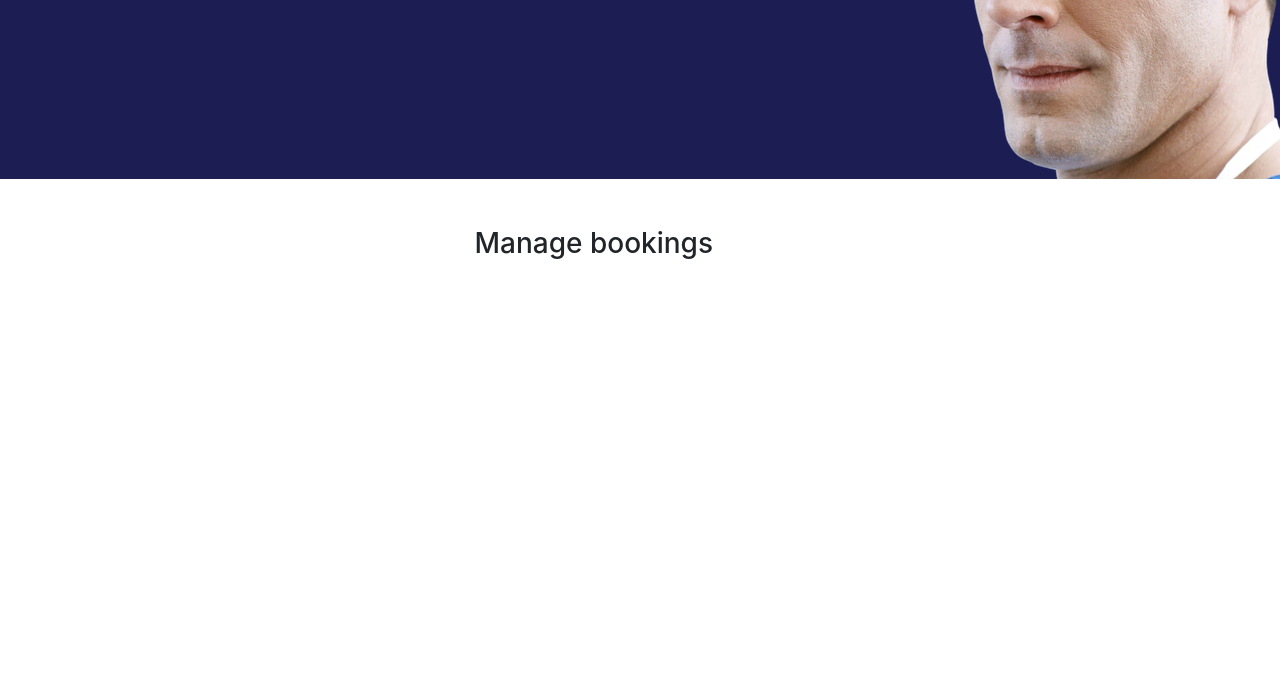
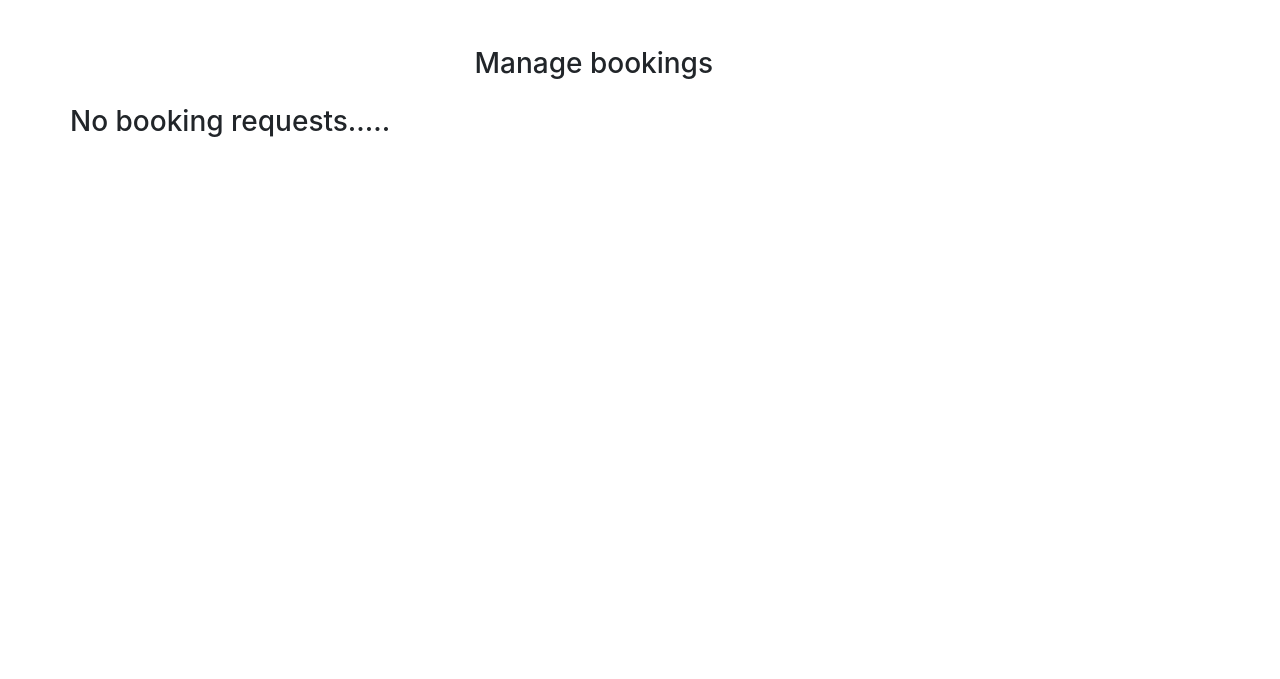
Before and after one commit to nagarajpandith/live-stream-studio-booking, a Django app: page /manage-bookings/ in a window 1280 px wide. Shown: the part 121-800 px from the top of the page. Run offline with Django 4.2, Linux system fonts and the light colour scheme; data that the repository does not hold is empty; some libraries are stand-ins or nearby versions.

Commit message:
Updated manage front end

```diff
--- a/static/css/styles.css
+++ b/static/css/styles.css
@@ -4,7 +4,7 @@
 
 .header {
   background: #1c1e53 url("img/header.png") no-repeat fixed center;
-  min-height: 1000px;
+  min-height: 30px;
   font-family: "Source Sans Pro", sans-serif;
 }
 
@@ -477,4 +477,3 @@
   outline: none;
   border: 1px solid rgba(0, 0, 0, 0.1);
 }
-/* Booking-Form */
--- a/templates/base.html
+++ b/templates/base.html
@@ -20,9 +20,9 @@
 <body>
 
   <div class="header" style="
-  background:#1C1E53 url('../static/img/header.png') no-repeat fixed center
+  background:#1C1E53 url('../static/img/headerr.png') no-repeat fixed center;
   {% if "booking" in request.path %}
-  max-height:300px!important;min-height:300px!important;
+  max-height:0px!important;min-height:0px!important;
   {% endif %}
   ">
 
--- a/templates/booking.html
+++ b/templates/booking.html
@@ -136,7 +136,7 @@
     </div>
 
 {% endblock content %}
-
+  {% block footer %}{% endblock footer %}
   {% block script %}
     function validate(val) {
     v1 = document.getElementById("fname");
--- a/templates/manage-bookings.html
+++ b/templates/manage-bookings.html
@@ -1,350 +1,104 @@
-{% extends 'base.html' %}
+{% extends 'base.html' %} {% block style %} .card-margin { margin-bottom:
+1.875rem; } .card { border: 0; box-shadow: 0px 0px 10px 0px rgba(82, 63, 105,
+0.1); -webkit-box-shadow: 0px 0px 10px 0px rgba(82, 63, 105, 0.1);
+-moz-box-shadow: 0px 0px 10px 0px rgba(82, 63, 105, 0.1); -ms-box-shadow: 0px
+0px 10px 0px rgba(82, 63, 105, 0.1); } .card { position: relative; display:
+flex; flex-direction: column; min-width: 0; word-wrap: break-word;
+background-color: #ffffff; background-clip: border-box; border: 1px solid
+#e6e4e9; border-radius: 8px; } .card .card-header.no-border { border: 0; } .card
+.card-header { background: none; padding: 0 0.9375rem; font-weight: 500;
+display: flex; align-items: center; min-height: 50px; } .card-header:first-child
+{ border-radius: calc(8px - 1px) calc(8px - 1px) 0 0; } .widget-49
+.widget-49-title-wrapper { display: flex; align-items: center; } .widget-49
+.widget-49-title-wrapper .widget-49-date-primary { display: flex; align-items:
+center; justify-content: center; flex-direction: column; background-color:
+#edf1fc; width: 4rem; height: 4rem; border-radius: 50%; } .widget-49
+.widget-49-title-wrapper .widget-49-date-primary .widget-49-date-day { color:
+#4e73e5; font-weight: 500; font-size: 1.5rem; line-height: 1; } .widget-49
+.widget-49-title-wrapper .widget-49-date-primary .widget-49-date-month { color:
+#4e73e5; line-height: 1; font-size: 1rem; text-transform: uppercase; }
+.widget-49 .widget-49-title-wrapper .widget-49-date-secondary { display: flex;
+align-items: center; justify-content: center; flex-direction: column;
+background-color: #fcfcfd; width: 4rem; height: 4rem; border-radius: 50%; }
+.widget-49 .widget-49-title-wrapper .widget-49-date-secondary
+.widget-49-date-day { color: #dde1e9; font-weight: 500; font-size: 1.5rem;
+line-height: 1; } .widget-49 .widget-49-title-wrapper .widget-49-date-secondary
+.widget-49-date-month { color: #dde1e9; line-height: 1; font-size: 1rem;
+text-transform: uppercase; } .widget-49 .widget-49-title-wrapper
+.widget-49-date-success { display: flex; align-items: center; justify-content:
+center; flex-direction: column; background-color: #e8faf8; width: 4rem; height:
+4rem; border-radius: 50%; } .widget-49 .widget-49-title-wrapper
+.widget-49-date-success .widget-49-date-day { color: #17d1bd; font-weight: 500;
+font-size: 1.5rem; line-height: 1; } .widget-49 .widget-49-title-wrapper
+.widget-49-date-success .widget-49-date-month { color: #17d1bd; line-height: 1;
+font-size: 1rem; text-transform: uppercase; } .widget-49
+.widget-49-title-wrapper .widget-49-date-info { display: flex; align-items:
+center; justify-content: center; flex-direction: column; background-color:
+#ebf7ff; width: 4rem; height: 4rem; border-radius: 50%; } .widget-49
+.widget-49-title-wrapper .widget-49-date-info .widget-49-date-day { color:
+#36afff; font-weight: 500; font-size: 1.5rem; line-height: 1; } .widget-49
+.widget-49-title-wrapper .widget-49-date-info .widget-49-date-month { color:
+#36afff; line-height: 1; font-size: 1rem; text-transform: uppercase; }
+.widget-49 .widget-49-title-wrapper .widget-49-date-warning { display: flex;
+align-items: center; justify-content: center; flex-direction: column;
+background-color: floralwhite; width: 4rem; height: 4rem; border-radius: 50%; }
+.widget-49 .widget-49-title-wrapper .widget-49-date-warning .widget-49-date-day
+{ color: #FFC868; font-weight: 500; font-size: 1.5rem; line-height: 1; }
+.widget-49 .widget-49-title-wrapper .widget-49-date-warning
+.widget-49-date-month { color: #FFC868; line-height: 1; font-size: 1rem;
+text-transform: uppercase; } .widget-49 .widget-49-title-wrapper
+.widget-49-date-danger { display: flex; align-items: center; justify-content:
+center; flex-direction: column; background-color: #feeeef; width: 4rem; height:
+4rem; border-radius: 50%; } .widget-49 .widget-49-title-wrapper
+.widget-49-date-danger .widget-49-date-day { color: #F95062; font-weight: 500;
+font-size: 1.5rem; line-height: 1; } .widget-49 .widget-49-title-wrapper
+.widget-49-date-danger .widget-49-date-month { color: #F95062; line-height: 1;
+font-size: 1rem; text-transform: uppercase; } .widget-49
+.widget-49-title-wrapper .widget-49-date-light { display: flex; align-items:
+center; justify-content: center; flex-direction: column; background-color:
+#fefeff; width: 4rem; height: 4rem; border-radius: 50%; } .widget-49
+.widget-49-title-wrapper .widget-49-date-light .widget-49-date-day { color:
+#f7f9fa; font-weight: 500; font-size: 1.5rem; line-height: 1; } .widget-49
+.widget-49-title-wrapper .widget-49-date-light .widget-49-date-month { color:
+#f7f9fa; line-height: 1; font-size: 1rem; text-transform: uppercase; }
+.widget-49 .widget-49-title-wrapper .widget-49-date-dark { display: flex;
+align-items: center; justify-content: center; flex-direction: column;
+background-color: #ebedee; width: 4rem; height: 4rem; border-radius: 50%; }
+.widget-49 .widget-49-title-wrapper .widget-49-date-dark .widget-49-date-day {
+color: #394856; font-weight: 500; font-size: 1.5rem; line-height: 1; }
+.widget-49 .widget-49-title-wrapper .widget-49-date-dark .widget-49-date-month {
+color: #394856; line-height: 1; font-size: 1rem; text-transform: uppercase; }
+.widget-49 .widget-49-title-wrapper .widget-49-date-base { display: flex;
+align-items: center; justify-content: center; flex-direction: column;
+background-color: #f0fafb; width: 4rem; height: 4rem; border-radius: 50%; }
+.widget-49 .widget-49-title-wrapper .widget-49-date-base .widget-49-date-day {
+color: #68CBD7; font-weight: 500; font-size: 1.5rem; line-height: 1; }
+.widget-49 .widget-49-title-wrapper .widget-49-date-base .widget-49-date-month {
+color: #68CBD7; line-height: 1; font-size: 1rem; text-transform: uppercase; }
+.widget-49 .widget-49-title-wrapper .widget-49-meeting-info { display: flex;
+flex-direction: column; margin-left: 1rem; } .widget-49 .widget-49-title-wrapper
+.widget-49-meeting-info .widget-49-pro-title { color: #3c4142; font-size: 14px;
+} .widget-49 .widget-49-title-wrapper .widget-49-meeting-info
+.widget-49-meeting-time { color: #B1BAC5; font-size: 13px; } .widget-49
+.widget-49-meeting-points { font-weight: 400; font-size: 13px; margin-top:
+.5rem; } .widget-49 .widget-49-meeting-points .widget-49-meeting-item { display:
+list-item; color: #727686; } .widget-49 .widget-49-meeting-points
+.widget-49-meeting-item span { margin-left: .5rem; } .widget-49
+.widget-49-meeting-action { text-align: right; } .widget-49
+.widget-49-meeting-action a { text-transform: uppercase; } .wrapper { display:
+flex; justify-content: center; align-items: center } .page-link { position:
+relative; display: block; color: #D85600 !important; text-decoration: none;
+background-color: #fff; border: 1px solid #D85600 !important } .page-link:hover
+{ z-index: 2; color: #fff !important; background-color: #D85600; border-color:
+#024dbc } .page-link:focus { z-index: 3; outline: 0; box-shadow: none }
 
-{% block style %}
-
-  .card-margin {
-      margin-bottom: 1.875rem;
-  }
-
-  .card {
-      border: 0;
-      box-shadow: 0px 0px 10px 0px rgba(82, 63, 105, 0.1);
-      -webkit-box-shadow: 0px 0px 10px 0px rgba(82, 63, 105, 0.1);
-      -moz-box-shadow: 0px 0px 10px 0px rgba(82, 63, 105, 0.1);
-      -ms-box-shadow: 0px 0px 10px 0px rgba(82, 63, 105, 0.1);
-  }
-  .card {
-      position: relative;
-      display: flex;
-      flex-direction: column;
-      min-width: 0;
-      word-wrap: break-word;
-      background-color: #ffffff;
-      background-clip: border-box;
-      border: 1px solid #e6e4e9;
-      border-radius: 8px;
-  }
-
-  .card .card-header.no-border {
-      border: 0;
-  }
-  .card .card-header {
-      background: none;
-      padding: 0 0.9375rem;
-      font-weight: 500;
-      display: flex;
-      align-items: center;
-      min-height: 50px;
-  }
-  .card-header:first-child {
-      border-radius: calc(8px - 1px) calc(8px - 1px) 0 0;
-  }
-
-  .widget-49 .widget-49-title-wrapper {
-    display: flex;
-    align-items: center;
-  }
-
-  .widget-49 .widget-49-title-wrapper .widget-49-date-primary {
-    display: flex;
-    align-items: center;
-    justify-content: center;
-    flex-direction: column;
-    background-color: #edf1fc;
-    width: 4rem;
-    height: 4rem;
-    border-radius: 50%;
-  }
-
-  .widget-49 .widget-49-title-wrapper .widget-49-date-primary .widget-49-date-day {
-    color: #4e73e5;
-    font-weight: 500;
-    font-size: 1.5rem;
-    line-height: 1;
-  }
-
-  .widget-49 .widget-49-title-wrapper .widget-49-date-primary .widget-49-date-month {
-    color: #4e73e5;
-    line-height: 1;
-    font-size: 1rem;
-    text-transform: uppercase;
-  }
-
-  .widget-49 .widget-49-title-wrapper .widget-49-date-secondary {
-    display: flex;
-    align-items: center;
-    justify-content: center;
-    flex-direction: column;
-    background-color: #fcfcfd;
-    width: 4rem;
-    height: 4rem;
-    border-radius: 50%;
-  }
-
-  .widget-49 .widget-49-title-wrapper .widget-49-date-secondary .widget-49-date-day {
-    color: #dde1e9;
-    font-weight: 500;
-    font-size: 1.5rem;
-    line-height: 1;
-  }
-
-  .widget-49 .widget-49-title-wrapper .widget-49-date-secondary .widget-49-date-month {
-    color: #dde1e9;
-    line-height: 1;
-    font-size: 1rem;
-    text-transform: uppercase;
-  }
-
-  .widget-49 .widget-49-title-wrapper .widget-49-date-success {
-    display: flex;
-    align-items: center;
-    justify-content: center;
-    flex-direction: column;
-    background-color: #e8faf8;
-    width: 4rem;
-    height: 4rem;
-    border-radius: 50%;
-  }
-
-  .widget-49 .widget-49-title-wrapper .widget-49-date-success .widget-49-date-day {
-    color: #17d1bd;
-    font-weight: 500;
-    font-size: 1.5rem;
-    line-height: 1;
-  }
-
-  .widget-49 .widget-49-title-wrapper .widget-49-date-success .widget-49-date-month {
-    color: #17d1bd;
-    line-height: 1;
-    font-size: 1rem;
-    text-transform: uppercase;
-  }
-
-  .widget-49 .widget-49-title-wrapper .widget-49-date-info {
-    display: flex;
-    align-items: center;
-    justify-content: center;
-    flex-direction: column;
-    background-color: #ebf7ff;
-    width: 4rem;
-    height: 4rem;
-    border-radius: 50%;
-  }
-
-  .widget-49 .widget-49-title-wrapper .widget-49-date-info .widget-49-date-day {
-    color: #36afff;
-    font-weight: 500;
-    font-size: 1.5rem;
-    line-height: 1;
-  }
-
-  .widget-49 .widget-49-title-wrapper .widget-49-date-info .widget-49-date-month {
-    color: #36afff;
-    line-height: 1;
-    font-size: 1rem;
-    text-transform: uppercase;
-  }
-
-  .widget-49 .widget-49-title-wrapper .widget-49-date-warning {
-    display: flex;
-    align-items: center;
-    justify-content: center;
-    flex-direction: column;
-    background-color: floralwhite;
-    width: 4rem;
-    height: 4rem;
-    border-radius: 50%;
-  }
-
-  .widget-49 .widget-49-title-wrapper .widget-49-date-warning .widget-49-date-day {
-    color: #FFC868;
-    font-weight: 500;
-    font-size: 1.5rem;
-    line-height: 1;
-  }
-
-  .widget-49 .widget-49-title-wrapper .widget-49-date-warning .widget-49-date-month {
-    color: #FFC868;
-    line-height: 1;
-    font-size: 1rem;
-    text-transform: uppercase;
-  }
-
-  .widget-49 .widget-49-title-wrapper .widget-49-date-danger {
-    display: flex;
-    align-items: center;
-    justify-content: center;
-    flex-direction: column;
-    background-color: #feeeef;
-    width: 4rem;
-    height: 4rem;
-    border-radius: 50%;
-  }
-
-  .widget-49 .widget-49-title-wrapper .widget-49-date-danger .widget-49-date-day {
-    color: #F95062;
-    font-weight: 500;
-    font-size: 1.5rem;
-    line-height: 1;
-  }
-
-  .widget-49 .widget-49-title-wrapper .widget-49-date-danger .widget-49-date-month {
-    color: #F95062;
-    line-height: 1;
-    font-size: 1rem;
-    text-transform: uppercase;
-  }
-
-  .widget-49 .widget-49-title-wrapper .widget-49-date-light {
-    display: flex;
-    align-items: center;
-    justify-content: center;
-    flex-direction: column;
-    background-color: #fefeff;
-    width: 4rem;
-    height: 4rem;
-    border-radius: 50%;
-  }
-
-  .widget-49 .widget-49-title-wrapper .widget-49-date-light .widget-49-date-day {
-    color: #f7f9fa;
-    font-weight: 500;
-    font-size: 1.5rem;
-    line-height: 1;
-  }
-
-  .widget-49 .widget-49-title-wrapper .widget-49-date-light .widget-49-date-month {
-    color: #f7f9fa;
-    line-height: 1;
-    font-size: 1rem;
-    text-transform: uppercase;
-  }
-
-  .widget-49 .widget-49-title-wrapper .widget-49-date-dark {
-    display: flex;
-    align-items: center;
-    justify-content: center;
-    flex-direction: column;
-    background-color: #ebedee;
-    width: 4rem;
-    height: 4rem;
-    border-radius: 50%;
-  }
-
-  .widget-49 .widget-49-title-wrapper .widget-49-date-dark .widget-49-date-day {
-    color: #394856;
-    font-weight: 500;
-    font-size: 1.5rem;
-    line-height: 1;
-  }
-
-  .widget-49 .widget-49-title-wrapper .widget-49-date-dark .widget-49-date-month {
-    color: #394856;
-    line-height: 1;
-    font-size: 1rem;
-    text-transform: uppercase;
-  }
-
-  .widget-49 .widget-49-title-wrapper .widget-49-date-base {
-    display: flex;
-    align-items: center;
-    justify-content: center;
-    flex-direction: column;
-    background-color: #f0fafb;
-    width: 4rem;
-    height: 4rem;
-    border-radius: 50%;
-  }
-
-  .widget-49 .widget-49-title-wrapper .widget-49-date-base .widget-49-date-day {
-    color: #68CBD7;
-    font-weight: 500;
-    font-size: 1.5rem;
-    line-height: 1;
-  }
-
-  .widget-49 .widget-49-title-wrapper .widget-49-date-base .widget-49-date-month {
-    color: #68CBD7;
-    line-height: 1;
-    font-size: 1rem;
-    text-transform: uppercase;
-  }
-
-  .widget-49 .widget-49-title-wrapper .widget-49-meeting-info {
-    display: flex;
-    flex-direction: column;
-    margin-left: 1rem;
-  }
-
-  .widget-49 .widget-49-title-wrapper .widget-49-meeting-info .widget-49-pro-title {
-    color: #3c4142;
-    font-size: 14px;
-  }
-
-  .widget-49 .widget-49-title-wrapper .widget-49-meeting-info .widget-49-meeting-time {
-    color: #B1BAC5;
-    font-size: 13px;
-  }
-
-  .widget-49 .widget-49-meeting-points {
-    font-weight: 400;
-    font-size: 13px;
-    margin-top: .5rem;
-  }
-
-  .widget-49 .widget-49-meeting-points .widget-49-meeting-item {
-    display: list-item;
-    color: #727686;
-  }
-
-  .widget-49 .widget-49-meeting-points .widget-49-meeting-item span {
-    margin-left: .5rem;
-  }
-
-  .widget-49 .widget-49-meeting-action {
-    text-align: right;
-  }
-
-  .widget-49 .widget-49-meeting-action a {
-    text-transform: uppercase;
-  }
-
-  .wrapper {
-      display: flex;
-      justify-content: center;
-      align-items: center
-  }
-
-  .page-link {
-      position: relative;
-      display: block;
-      color: #D85600 !important;
-      text-decoration: none;
-      background-color: #fff;
-      border: 1px solid #D85600 !important
-  }
-
-  .page-link:hover {
-      z-index: 2;
-      color: #fff !important;
-      background-color: #D85600;
-      border-color: #024dbc
-  }
-
-  .page-link:focus {
-      z-index: 3;
-      outline: 0;
-      box-shadow: none
-  }
 {% endblock style %}
-
  {% block content %}
-
  {% if messages %}
 <div class="card notification-card notification-invitation">
   <div class="card-body">
     {% for message in messages %}
-                <div class="card-title">{{message}} </div>
+    <div class="card-title">{{message}}</div>
     {% endfor %}
   </div>
 </div>
@@ -352,12 +106,9 @@
 
 <div class="container mt-5">
   <div class="col-11 text-center mt-4 mb-4">
-            <h3>
-                Manage bookings
-            </h3>
+    <h3>Manage bookings</h3>
   </div>
   <div class="row">
-
     {% for app in bookings %}
     <div class="col-lg-4">
       <div class="card card-margin">
@@ -368,8 +119,12 @@
           <div class="widget-49">
             <div class="widget-49-title-wrapper">
               <div class="widget-49-date-primary">
-                                    <span class="widget-49-date-day">{{app.event_date|date:"d"}}</span>
-                                    <span class="widget-49-date-month">{{app.event_date|date:"M"}}</span>
+                <span class="widget-49-date-day"
+                  >{{app.event_date|date:"d"}}</span
+                >
+                <span class="widget-49-date-month"
+                  >{{app.event_date|date:"M"}}</span
+                >
               </div>
               <div class="widget-49-meeting-info">
                 <span class="widget-49-pro-title">{{app.email}}</span>
@@ -379,13 +134,17 @@
             <div class="widget-49-meeting-points">
               <span>{{app.request}}</span>
             </div>
-                            <hr class="w-100">
+            <hr class="w-100" />
             {% if app.accepted == False %}
             <form method="POST" action="{% url 'manage' %}">
               {% csrf_token %}
               <div class="form-group">
-                                    <input hidden="true" name="booking-id" value="{{app.id}}">
-                                <input class="btn-block btn-primary form-control" type="submit" value="Accept Booking">
+                <input hidden="true" name="booking-id" value="{{app.id}}" />
+                <input
+                  class="btn-block btn-primary form-control"
+                  type="submit"
+                  value="Accept Booking"
+                />
               </div>
             </form>
             {% endif %}
@@ -393,8 +152,9 @@
         </div>
       </div>
     </div>
+    {%empty%}
+    <h3>No booking requests.....</h3>
     {% endfor %}
-
   </div>
 
   {% if is_paginated %}
@@ -402,18 +162,25 @@
     <nav aria-label="Page navigation example">
       <ul class="pagination">
         {% if page_obj.has_previous %}
-                    <li class="page-item"><a class="page-link" href="?page={{page_obj.previous_page_number}}">Previous</a></li>
-                    {% endif %}
-                    {% for number in page_obj.paginator.page_range %}
-                    <li class="page-item"><a class="page-link" href="?page={{number}}">{{number}}</a></li>
-                    {% endfor %}
-                    {% if page_obj.has_next %}
-                    <li class="page-item"><a class="page-link" href="?page={{page_obj.next_page_number}}">Next</a></li>
+        <li class="page-item">
+          <a class="page-link" href="?page={{page_obj.previous_page_number}}"
+            >Previous</a
+          >
+        </li>
+        {% endif %} {% for number in page_obj.paginator.page_range %}
+        <li class="page-item">
+          <a class="page-link" href="?page={{number}}">{{number}}</a>
+        </li>
+        {% endfor %} {% if page_obj.has_next %}
+        <li class="page-item">
+          <a class="page-link" href="?page={{page_obj.next_page_number}}"
+            >Next</a
+          >
+        </li>
         {% endif %}
       </ul>
     </nav>
   </div>
 
-        {% endif %}
-
-{% endblock content %}
+  {% endif %} {% endblock content %}
+</div>
```
Also changed, not shown: templates/index.html (+4 -38 lines). Lines whose indentation alone changed are shown as unchanged.
